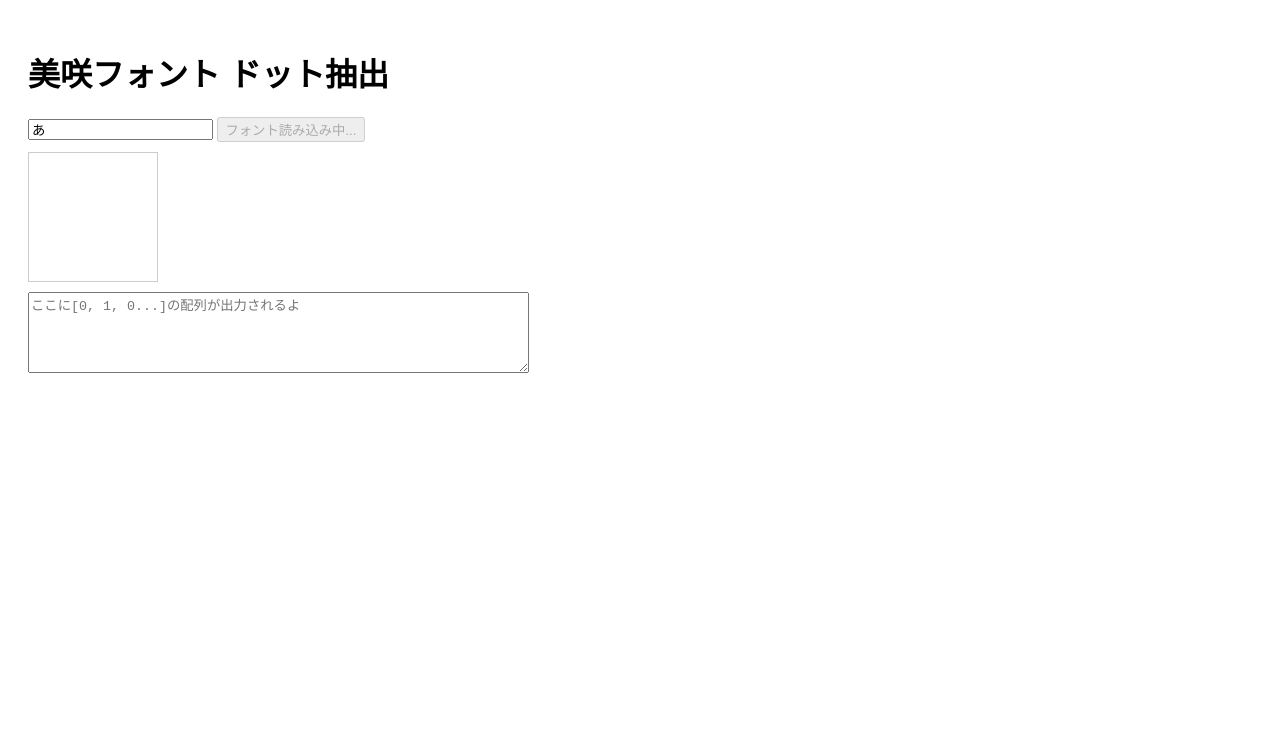
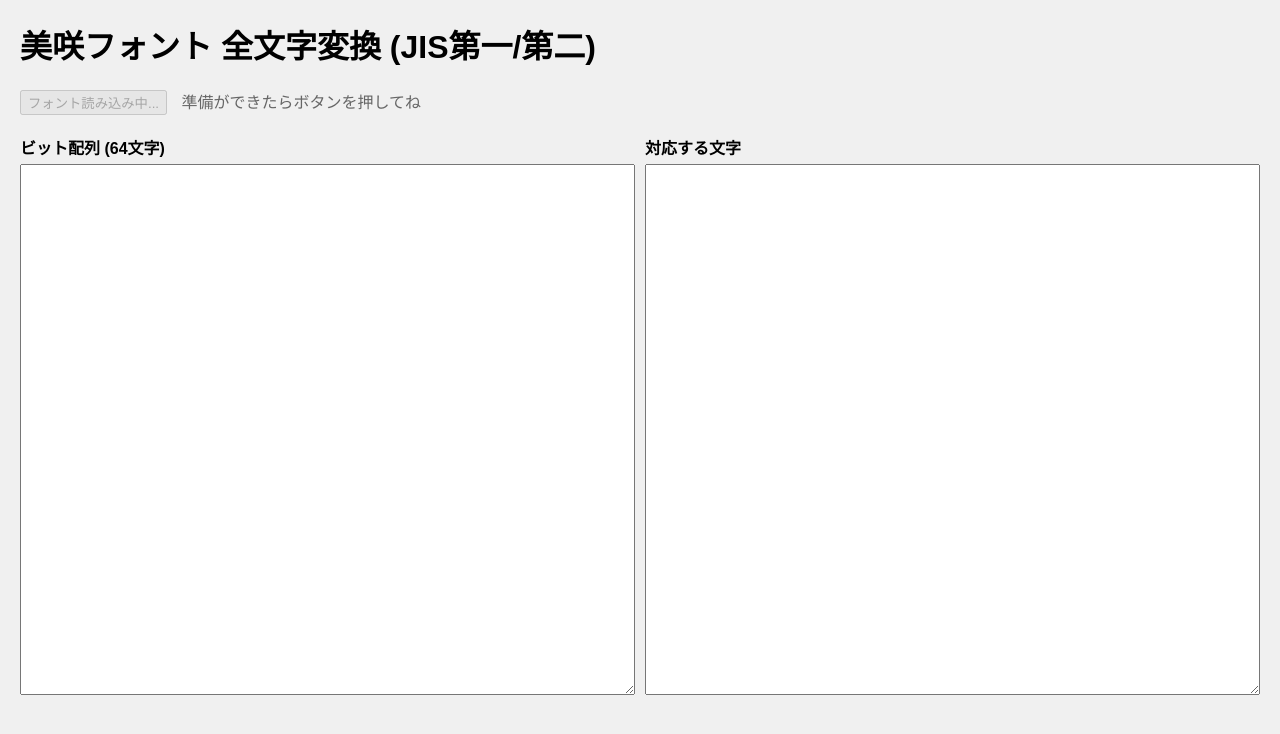
Before and after one commit to rumashili/PLTE-converter, a plain HTML site: page index.html in a window 1280 px wide. Drawn offline with Linux system fonts and the light colour scheme; a web font is replaced by a local one.

Commit message:
Update index.html

```diff
--- a/index.html
+++ b/index.html
@@ -2,41 +2,49 @@
 <html lang="ja">
 <head>
   <meta charset="UTF-8">
-  <title>Misaki Font to Array</title>
+  <title>Misaki Font Full Converter</title>
   <style>
-    /* 同じ階層のTTFファイルを読み込む */
     @font-face {
       font-family: 'MisakiGothic';
       src: url('./misaki_gothic_2nd.ttf') format('truetype');
     }
-    body {
-      font-family: sans-serif;
-      padding: 20px;
+    body { font-family: sans-serif; margin: 20px; background: #f0f0f0; }
+    .controls { margin-bottom: 20px; }
+    .container { display: flex; gap: 10px; height: 70vh; }
+    .window { flex: 1; display: flex; flex-direction: column; }
+    .window label { font-weight: bold; margin-bottom: 5px; }
+    textarea {
+      flex: 1;
+      font-family: monospace;
+      font-size: 12px;
+      white-space: pre;
+      overflow-wrap: normal;
+      overflow-x: auto;
+      padding: 10px;
     }
-    /* プレビューを見やすくするために拡大＆ドットをくっきりさせる */
-    #preview {
-      width: 128px;
-      height: 128px;
-      border: 1px solid #ccc;
-      image-rendering: pixelated;
-      margin-top: 10px;
-      display: block;
-    }
-    textarea {
-      margin-top: 10px;
-      font-family: monospace;
-    }
+    #status { color: #666; margin-left: 10px; }
   </style>
 </head>
 <body>
-  <h1>美咲フォント ドット抽出</h1>
-  <input type="text" id="charInput" maxlength="1" value="あ">
-  <button id="convertBtn" disabled>フォント読み込み中...</button>
+  <h1>美咲フォント 全文字変換 (JIS第一/第二)</h1>
 
-  <canvas id="hiddenCanvas" width="8" height="8" style="display:none;"></canvas>
-  <canvas id="preview" width="8" height="8"></canvas>
+  <div class="controls">
+    <button id="startBtn" disabled>フォント読み込み中...</button>
+    <span id="status">準備ができたらボタンを押してね</span>
+  </div>
 
-  <textarea id="output" rows="5" cols="60" placeholder="ここに[0, 1, 0...]の配列が出力されるよ"></textarea>
+  <div class="container">
+    <div class="window">
+      <label>ビット配列 (64文字)</label>
+      <textarea id="bitOutput" readonly></textarea>
+    </div>
+    <div class="window">
+      <label>対応する文字</label>
+      <textarea id="charOutput" readonly></textarea>
+    </div>
+  </div>
+
+  <canvas id="canvas" width="8" height="8" style="display:none;"></canvas>
 
   <script src="main.js"></script>
 </body>
```
